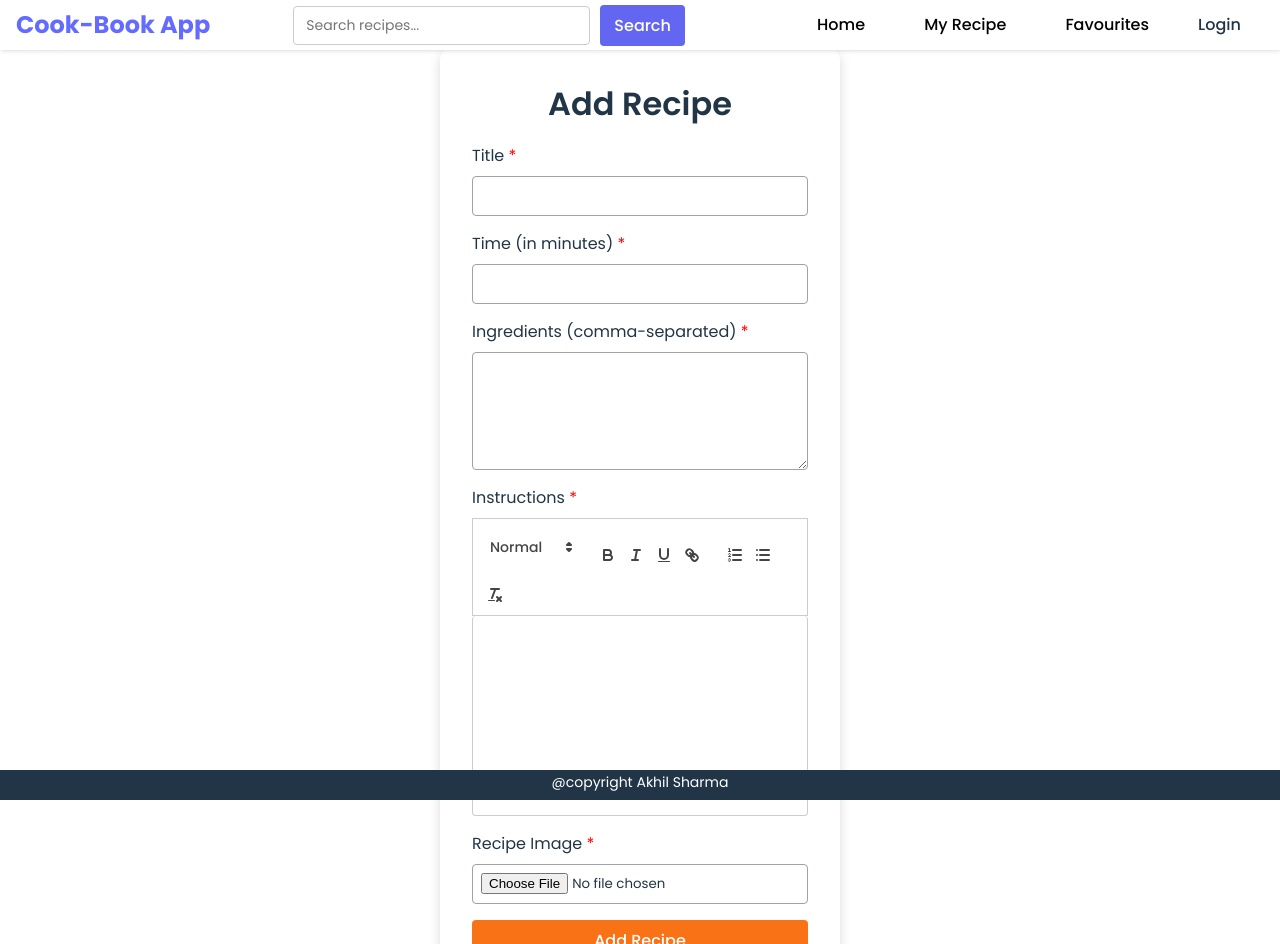
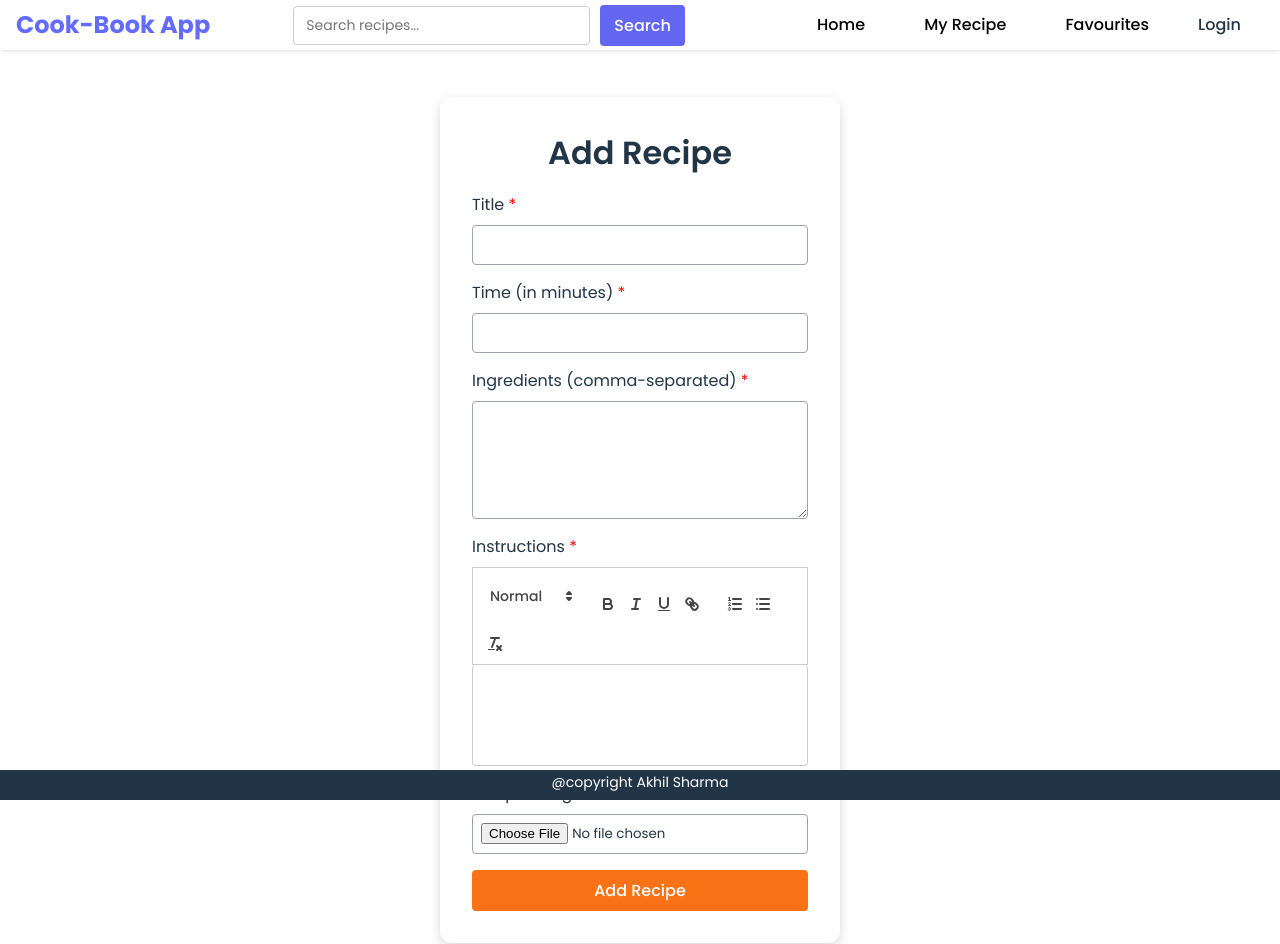
Before and after one commit to Akhil1sharma/Wisflux-Assignment-2, a React (Vite) app in the folder frontend/C-B App/: page /addRecipe in a window 1280 px wide. Built offline with nearby package versions, Linux system fonts and the light colour scheme.

Commit message:
update file

```diff
--- a/frontend/C-B App/src/App.css
+++ b/frontend/C-B App/src/App.css
@@ -471,11 +471,11 @@ section {
 }
 
 .form .ql-container {
-  min-height: 200px;
+  min-height: 10px;
   font-size: 14px;
   border-radius: 4px;
 }
 
 .form .ql-editor {
-  min-height: 150px;
+  min-height: 100px;
 }
```
Also changed, not shown: 1 other file (tests, documents, lock files or other folders).
